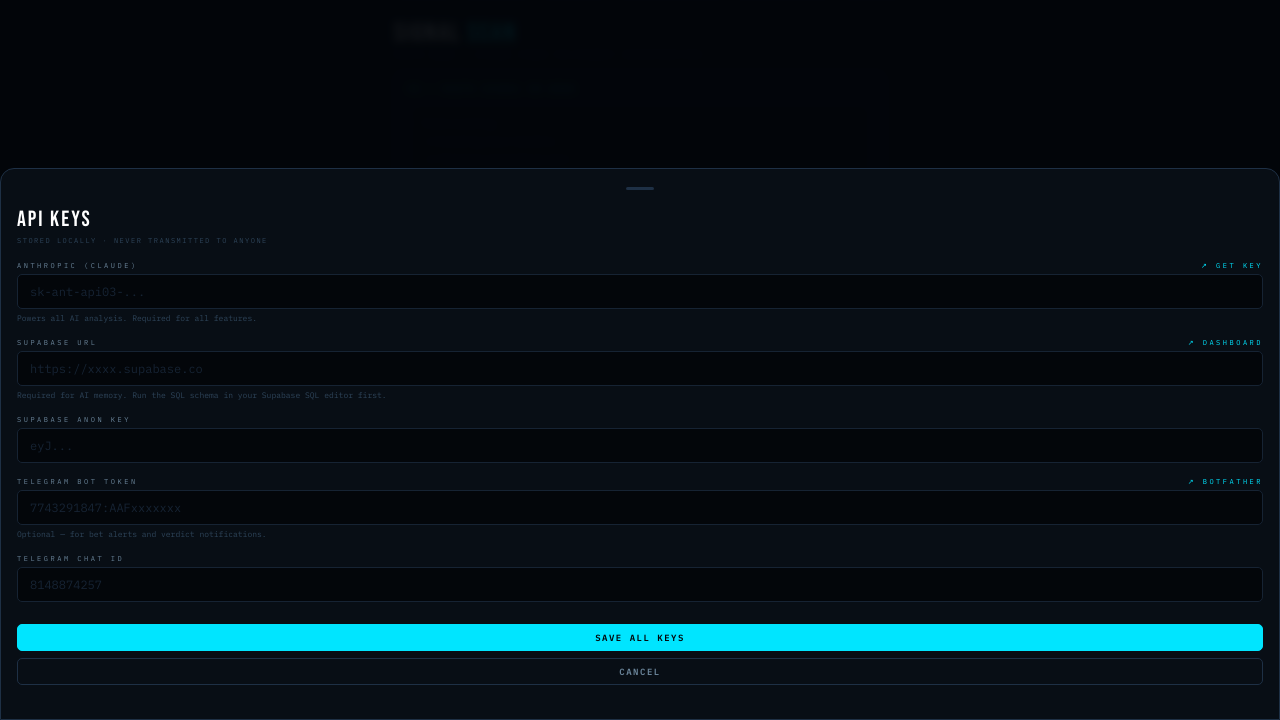
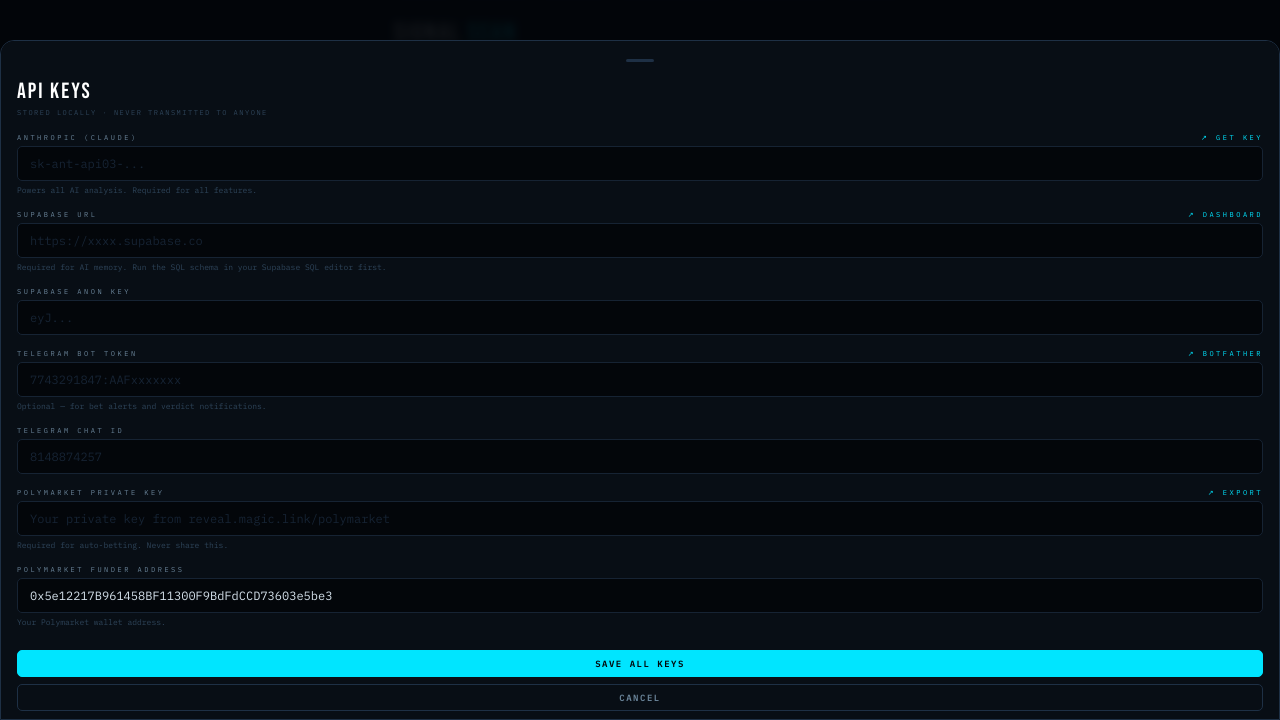
Before and after one commit to senoussiadam49-dev/pit-terminal, a website: page index.html in a window 1280 px wide. Both pictures are taken after a click on the button "⚙ KEYS". Shown: the part 80-800 px from the top of the page. Drawn offline with Linux system fonts and the light colour scheme.

Commit message:
Update index.html

```diff
--- a/index.html
+++ b/index.html
@@ -712,6 +712,7 @@ If you haven't run Gemini yet:
       <div class="mhint">Optional — for bet alerts and verdict notifications.</div></div>
     <div class="mg"><div class="mkl">Telegram Chat ID</div>
       <input type="text" class="field" id="kTgC" placeholder="8148874257"></div>
+    <div class="mg"><div class="mkl">Polymarket Private Key <a href="https://reveal.magic.link/polymarket" target="_blank">↗ Export</a></div><input type="password" class="field" id="kPmPk" placeholder="Your private key from reveal.magic.link/polymarket"><div class="mhint">Required for auto-betting. Never share this.</div></div><div class="mg"><div class="mkl">Polymarket Funder Address</div><input type="text" class="field" id="kPmFunder" placeholder="0x5e12217B961458BF11300F9BdFdCCD73603e5be3"><div class="mhint">Your Polymarket wallet address.</div></div>
     <button class="btn btn-cy btn-full" onclick="saveK()" style="margin-top:8px;">SAVE ALL KEYS</button>
     <button class="btn btn-gh btn-full" onclick="cm()" style="margin-top:7px;">CANCEL</button>
   </div>
@@ -1167,6 +1168,7 @@ function openModal(){
   document.getElementById('kSbK').value=K.sbK;
   document.getElementById('kTgT').value=K.tgt;
   document.getElementById('kTgC').value=K.tgc;
+  const pmPk=document.getElementById('kPmPk');const pmFu=document.getElementById('kPmFunder');if(pmPk)pmPk.value=localStorage.getItem('pit_pmPk')||'';if(pmFu)pmFu.value=localStorage.getItem('pit_pmFunder')||'0x5e12217B961458BF11300F9BdFdCCD73603e5be3';
   document.getElementById('mOv').classList.remove('hidden');
 }
 function cm(){document.getElementById('mOv').classList.add('hidden');}
```
